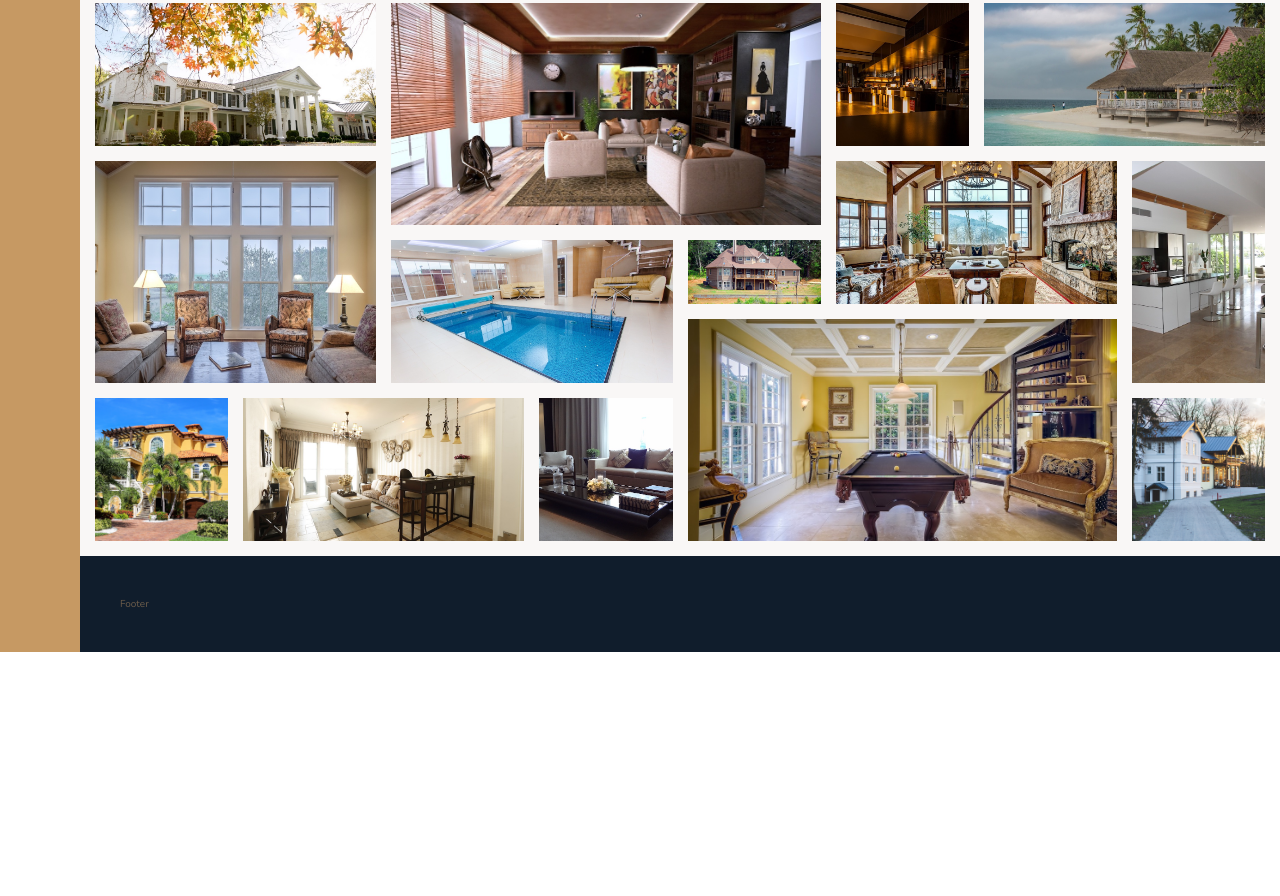
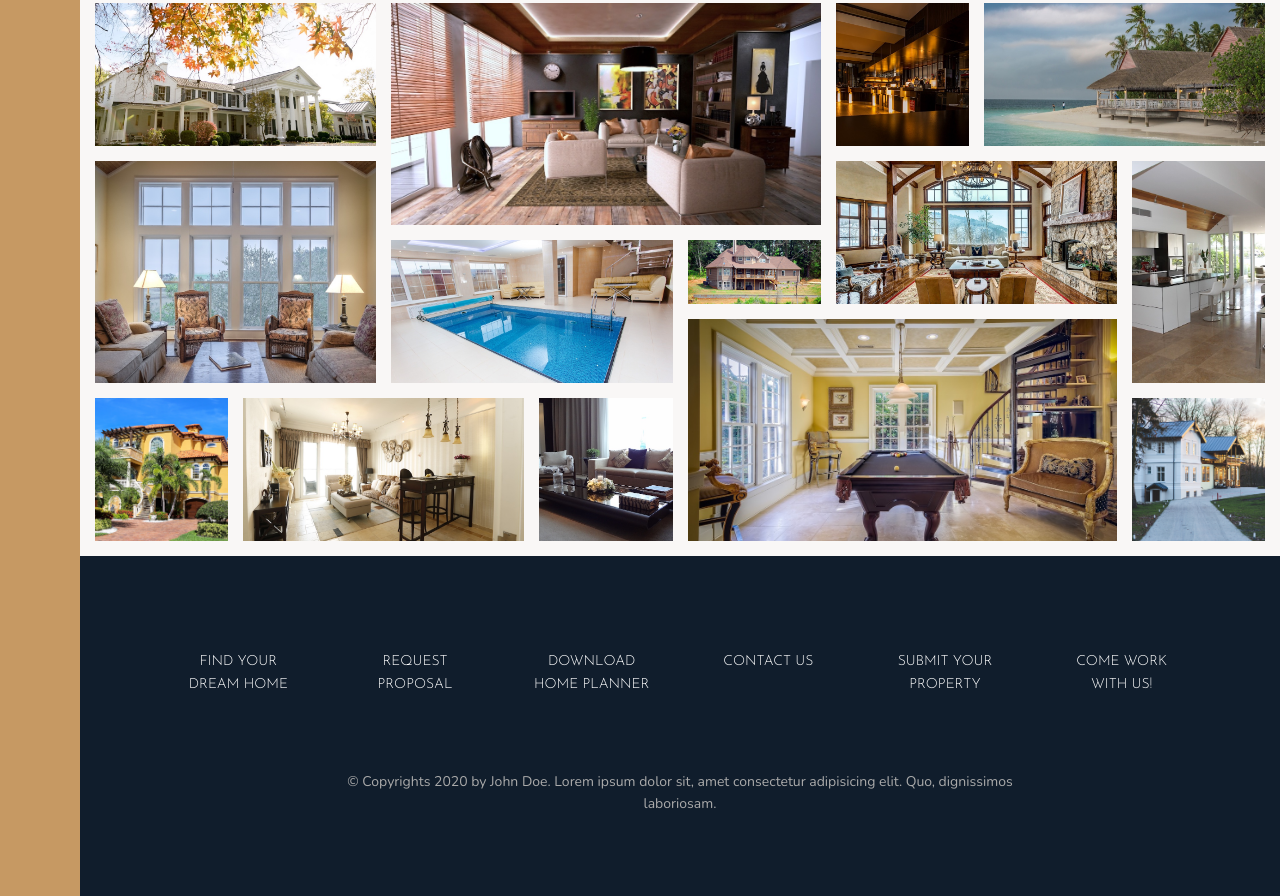
Before and after one commit to MynameisArthur/Advanced_CSS-SASS, a website: page advanced-css-course/Nexter/index.html in a window 1280 px wide. Shown: the part 3266-4162 px from the top of the page. Before the commit the page ends 3918 px from the top, so only its background shows below. Drawn offline with nearby package versions, Linux system fonts and the light colour scheme.

Commit message:
finished footer

```diff
--- a/advanced-css-course/Nexter/index.html
+++ b/advanced-css-course/Nexter/index.html
@@ -292,7 +292,17 @@
 
        </section>
        <footer class="footer">
-           Footer
+           <ul class="nav">
+               <li class="nav__item"><a href="#" class="nav__link">Find your dream home</a></li>
+               <li class="nav__item"><a href="#" class="nav__link">Request proposal</a></li>
+               <li class="nav__item"><a href="#" class="nav__link">Download home planner</a></li>
+               <li class="nav__item"><a href="#" class="nav__link">Contact us</a></li>
+               <li class="nav__item"><a href="#" class="nav__link">Submit your property</a></li>
+               <li class="nav__item"><a href="#" class="nav__link">Come work with us!</a></li>
+           </ul>
+            <p class="copyright">
+               &copy; Copyrights 2020 by John Doe. Lorem ipsum dolor sit, amet consectetur adipisicing elit. Quo, dignissimos laboriosam.
+            </p>
        </footer>
     </body>
 </html>
--- a/advanced-css-course/Nexter/sass/_footer.scss
+++ b/advanced-css-course/Nexter/sass/_footer.scss
@@ -1,4 +1,34 @@
 .footer{
     background-color: $color-secondary;
     grid-column: full-start / full-end;
+    padding: 8rem;
 }
+.nav{
+    display: grid;
+    grid-template-columns: repeat(auto-fit,minmax(15rem,1fr));
+    grid-gap: 2rem;
+    &__link:link,
+    &__link:visited{
+        display: block;
+        font-size: 1.4rem;
+        color: #ffffff;
+        text-decoration: none;
+        font-family: $font-display;
+        text-transform: uppercase;
+        text-align: center;
+        padding: 1.5rem;
+        transition: all 0.2s;
+    }
+    &__link:hover,
+    &__link:active{
+        background-color: rgba(#fff,.05);
+        transform: translateY(-3px);
+    }
+}
+.copyright{
+    font-size: 1.4rem;
+    color: $color-grey-light-2;
+    text-align: center;
+    width: 70%;
+    margin: 6rem auto 0;
+}
```
Also changed, not shown: advanced-css-course/Nexter/css/main.css.
